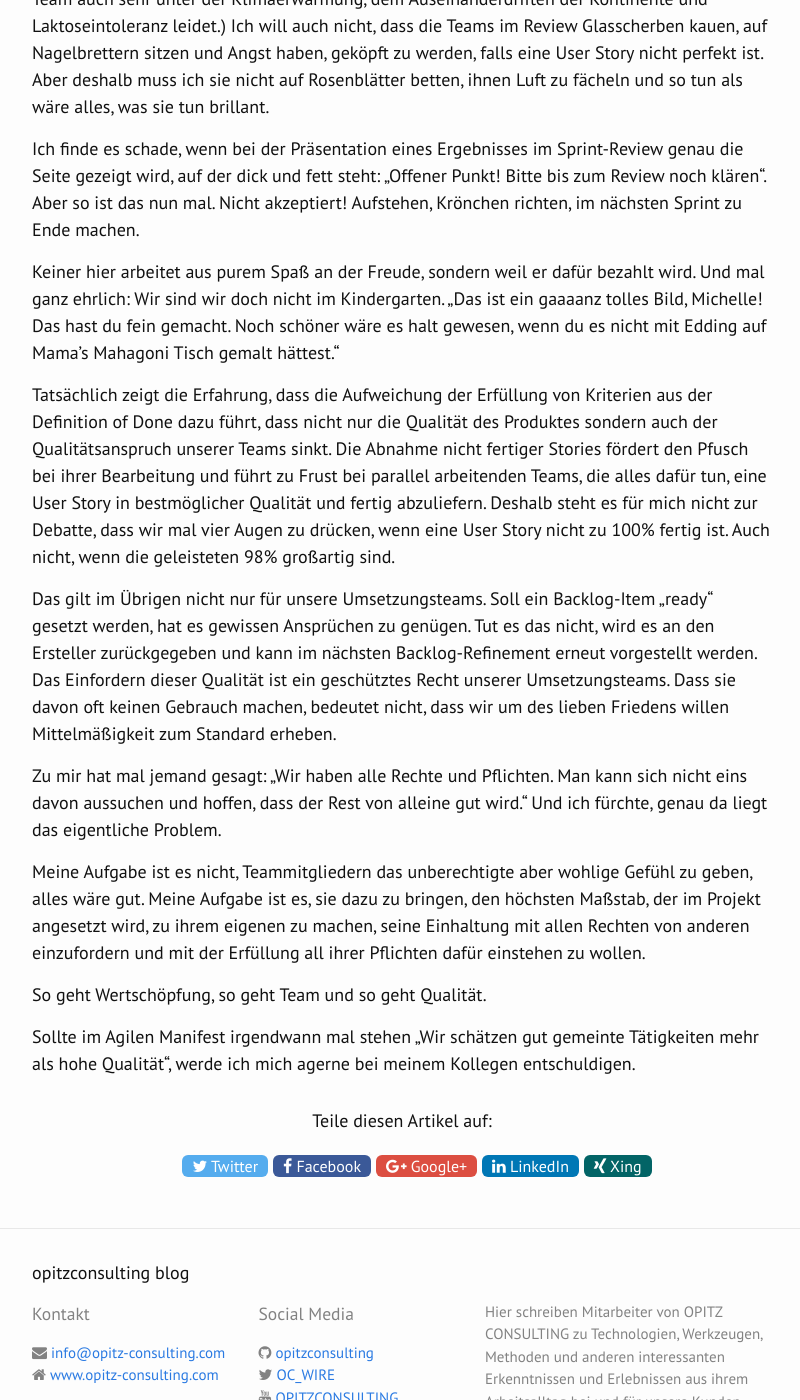
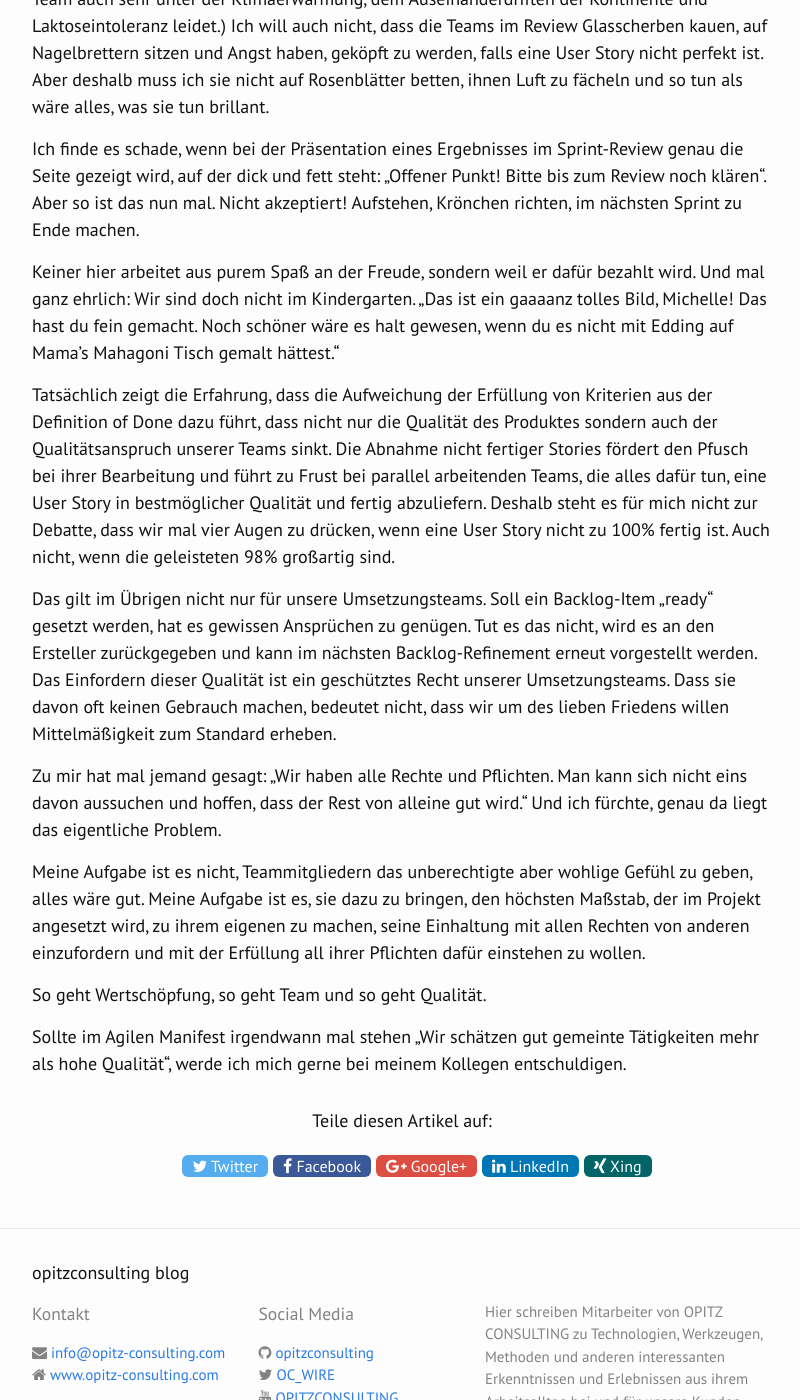
Before and after one commit to opitzconsulting/opitzconsulting.github.io, a Jekyll site: the page built from _posts/2016-08-18-kein-applaus-fuer-scheisse.md, in a window 1280 px wide and 1400 px high, scrolled down 1202 px. Shown: the whole window, without its empty margins (238-1038 px from the left). Built offline with Jekyll 4.4.1, drawn with Linux system fonts in a browser that asks for light colours; nearby versions of some CDN libraries.

Commit message:
Update 2016-08-18-kein-applaus-fuer-scheisse.md

```diff
--- a/_posts/2016-08-18-kein-applaus-fuer-scheisse.md
+++ b/_posts/2016-08-18-kein-applaus-fuer-scheisse.md
@@ -23,7 +23,7 @@ Ich weiß nicht so recht, was der Mann von mir will. (Mal ganz abgesehen davon,
 
 Ich finde es schade, wenn bei der Präsentation eines Ergebnisses im Sprint-Review genau die Seite gezeigt wird, auf der dick und fett steht: „Offener Punkt! Bitte bis zum Review noch klären“. Aber so ist das nun mal. Nicht akzeptiert! Aufstehen, Krönchen richten, im nächsten Sprint zu Ende machen.
 
-Keiner hier arbeitet aus purem Spaß an der Freude, sondern weil er dafür bezahlt wird. Und mal ganz ehrlich: Wir sind wir doch nicht im Kindergarten. „Das ist ein gaaaanz tolles Bild, Michelle! Das hast du fein gemacht. Noch schöner wäre es halt gewesen, wenn du es nicht mit Edding auf Mama’s Mahagoni Tisch gemalt hättest.“
+Keiner hier arbeitet aus purem Spaß an der Freude, sondern weil er dafür bezahlt wird. Und mal ganz ehrlich: Wir sind doch nicht im Kindergarten. „Das ist ein gaaaanz tolles Bild, Michelle! Das hast du fein gemacht. Noch schöner wäre es halt gewesen, wenn du es nicht mit Edding auf Mama’s Mahagoni Tisch gemalt hättest.“
 
 Tatsächlich zeigt die Erfahrung, dass die Aufweichung der Erfüllung von Kriterien aus der Definition of Done dazu führt, dass nicht nur die Qualität des Produktes sondern auch der Qualitätsanspruch unserer Teams sinkt. Die Abnahme nicht fertiger Stories fördert den Pfusch bei ihrer Bearbeitung und führt zu Frust bei parallel arbeitenden Teams, die alles dafür tun, eine User Story in bestmöglicher Qualität und fertig abzuliefern. Deshalb steht es für mich nicht zur Debatte, dass wir mal vier Augen zu drücken, wenn eine User Story nicht zu 100% fertig ist. Auch nicht, wenn die geleisteten 98% großartig sind.
 
@@ -35,4 +35,4 @@ Meine Aufgabe ist es nicht, Teammitgliedern das unberechtigte aber wohlige Gefü
 
 So geht Wertschöpfung, so geht Team und so geht Qualität.
 
-Sollte im Agilen Manifest irgendwann mal stehen „Wir schätzen gut gemeinte Tätigkeiten mehr als hohe Qualität“, werde ich mich agerne bei meinem Kollegen entschuldigen.
+Sollte im Agilen Manifest irgendwann mal stehen „Wir schätzen gut gemeinte Tätigkeiten mehr als hohe Qualität“, werde ich mich gerne bei meinem Kollegen entschuldigen.
```
